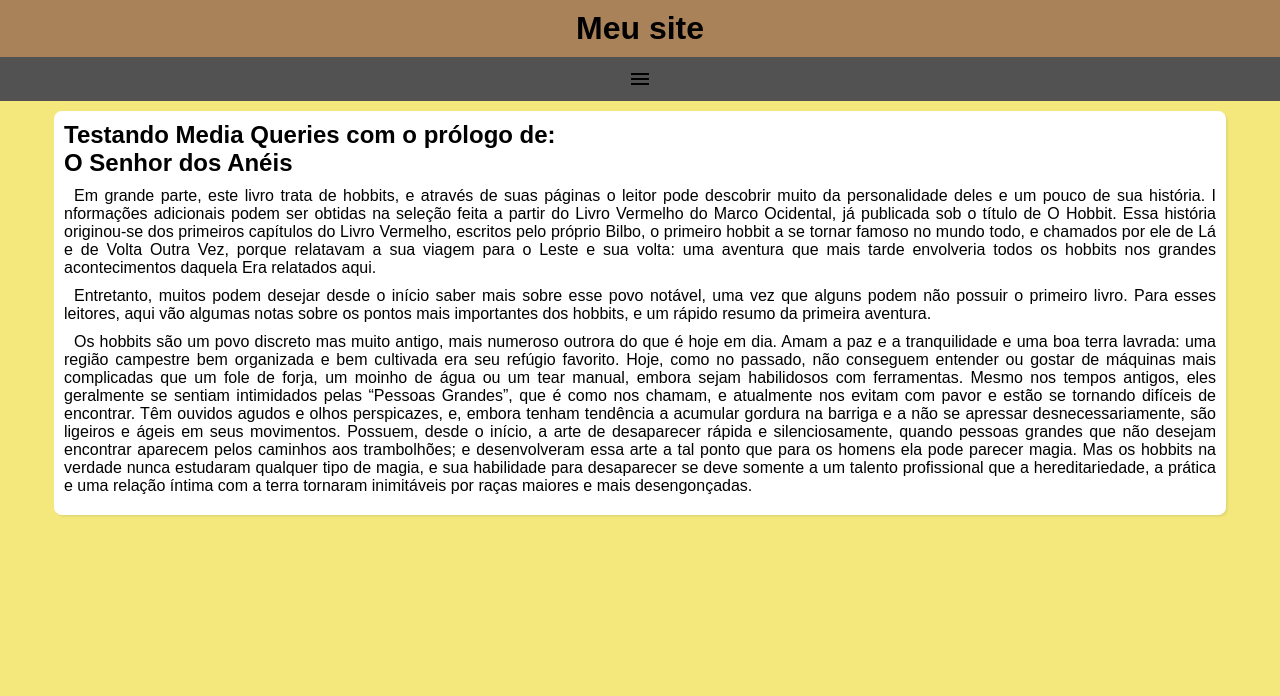
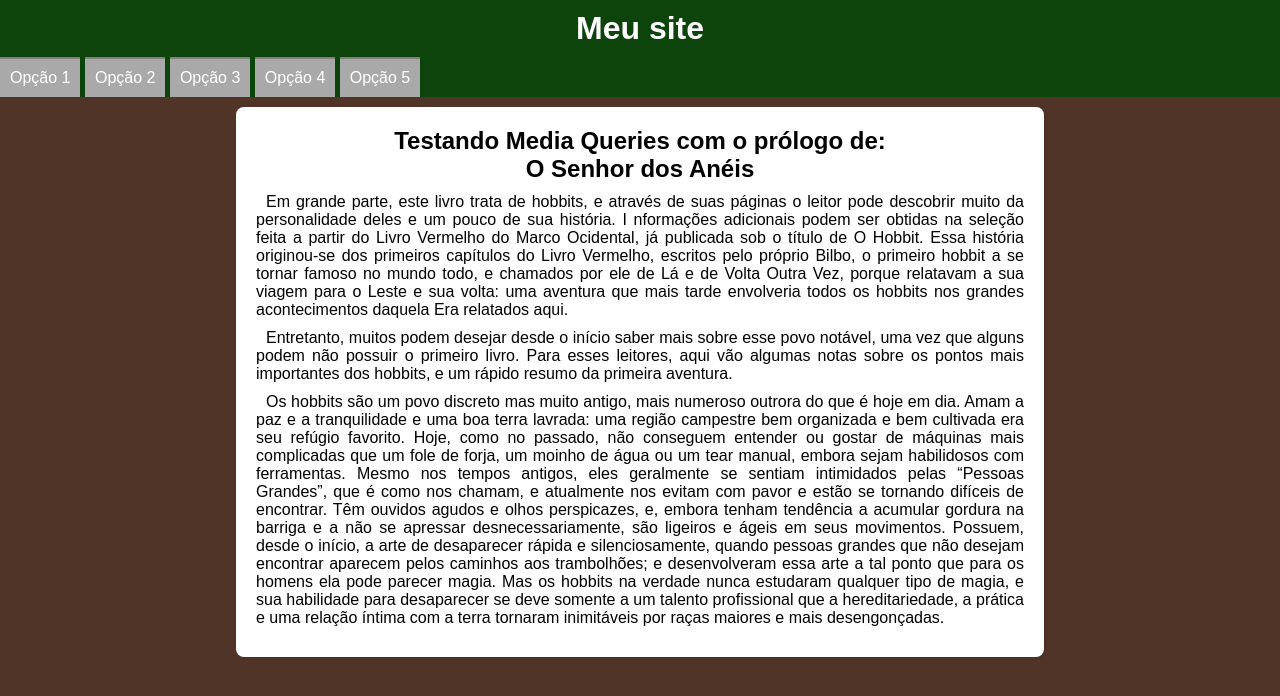
Before and after one commit to DanielGenesis754/sitemq, a plain HTML site: page index.html in a window 1280 px wide. Drawn offline with Linux system fonts and the light colour scheme.

Commit message:
att final cap 25

```diff
--- /dev/null
+++ b/estilos/mediaqueries.css
@@ -0,0 +1,21 @@
+@charset "UTF-8";
+
+
+@media screen and (min-width: 768px) {
+
+    main {
+        width: 768px;
+    }
+
+    #burger{
+        display: none;
+    }
+
+    menu {
+        display: block;
+    }
+
+    li {
+        display: inline-block;
+    }
+}
--- a/estilos/style.css
+++ b/estilos/style.css
@@ -7,20 +7,21 @@
 }
 
 body{
-    background-color: #eeda279a;
+    background-color: #503428;
 }
 
 header{
-    background-color: #94634ec2;
+    background-color: rgb(12, 68, 12);
 }
 
 h1{
     padding: 10px;
     text-align: center;
+    color: white;
 }
 
 #burger{
-    background-color: rgb(82, 82, 82);
+    background-color: rgb(49, 131, 49);
     text-align: center;
     display: block;
     padding: 10px;
@@ -44,7 +45,7 @@
     display: block;
     padding: 10px;
     text-decoration: none;
-    background-color: #94634eec;
+    background-color: darkgray;
     color: white;
     text-align: center;
     border-top: 2px solid gray;
@@ -55,17 +56,18 @@
 }
 
 main {
-    width: 90vw;
+    width: 80vw;
     background-color: white;
     margin: auto;
     margin-top: 10px;
-    padding: 10px;
+    padding: 20px;
     border-radius: 8px;
     box-shadow: 2px 2px 2px rgba(0, 0, 0, 0.068);
 }
 
 h2 {
     padding-bottom: 10px;
+    text-align: center;
 }
 
 p{
--- a/index.html
+++ b/index.html
@@ -5,9 +5,10 @@
     <meta name="viewport" content="width=device-width, initial-scale=1.0">
     <title>Media Query</title>
     <link rel="stylesheet" href="estilos/style.css">
+    <link rel="stylesheet" href="estilos/mediaqueries.css">
     <link href="https://fonts.googleapis.com/icon?family=Material+Icons" rel="stylesheet">
 </head>
-<body>
+<body onresize="manterProporcao()">
     <header>
         <h1>Meu site</h1>
         <i class="material-icons" id="burger" onclick="clickMenu()">menu</i>
@@ -63,6 +64,15 @@
         </article>
     </main>
     <script>
+        function manterProporcao() {
+            if (window.innerWidth >= 768){
+                itens.style.display = 'block'
+            } else {
+                itens.style.display = 'none'
+            }
+        }
+
+
         function clickMenu() {
             if (itens.style.display == 'block'){
                 itens.style.display = 'none'
```
